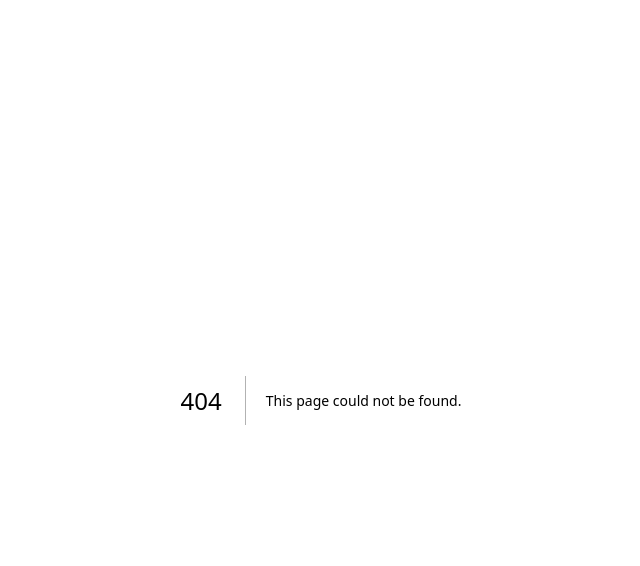
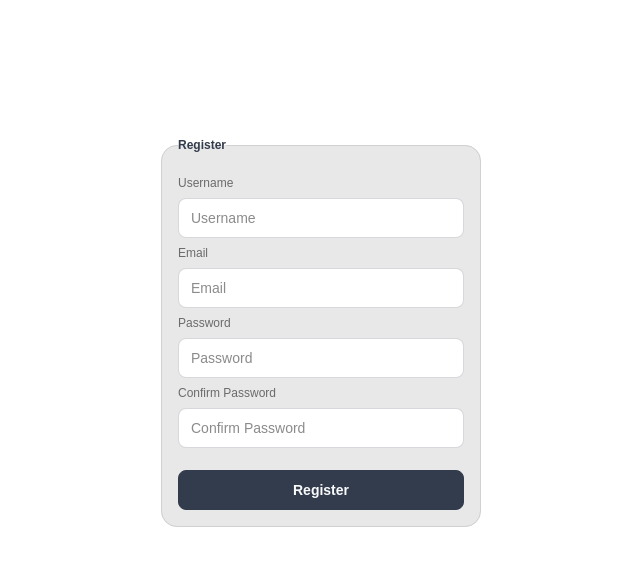
Before and after one commit to Katleho-hub/sebenza-tech-assessment, a Next.js app: page /register in a window 1280 px wide. Before the commit this address had no page. Shown: the top 566 px of the page, without its empty margins (319-959 px from the left). Built offline with nearby package versions, Linux system fonts and the light colour scheme.

Commit message:
feature: add registration page. Add: registration form. Add: proxy/middle config

```diff
--- /dev/null
+++ b/src/app/(auth)/layout.tsx
@@ -0,0 +1,11 @@
+export default function AuthLayout({
+  children,
+}: {
+  children: React.ReactNode;
+}) {
+  return (
+    <main className="flex flex-1 flex-col w-full gap-4 items-center justify-center py-32">
+      {children}
+    </main>
+  );
+}
--- /dev/null
+++ b/src/app/(auth)/register/components/registration-form.tsx
@@ -0,0 +1,195 @@
+"use client";
+
+import { RegisterSchema } from "@/lib/schema/auth";
+import { formatZodError } from "@/utils/format-zod-error";
+import { type SubmitEvent, useEffect, useRef, useState } from "react";
+import { useRouter } from "next/navigation";
+
+export function RegistrationForm() {
+  const router = useRouter();
+  const abortControllerRef = useRef<AbortController | null>(null);
+  const [submitError, setSubmitError] = useState<string | null>(null);
+  const [isLoading, setIsLoading] = useState(false);
+  const [passwordMatchError, setPasswordMatchError] = useState<string | null>(
+    null,
+  );
+
+  useEffect(() => {
+    return () => {
+      if (abortControllerRef.current) {
+        abortControllerRef.current.abort();
+      }
+    };
+  }, []);
+
+  async function handleSubmit(e: SubmitEvent<HTMLFormElement>) {
+    e.preventDefault();
+    setIsLoading(true);
+    setPasswordMatchError(null);
+
+    const form = e.currentTarget;
+
+    if (!form.checkValidity()) {
+      setIsLoading(false);
+      return;
+    }
+
+    const formData = new FormData(form);
+    const passwordInput = formData.get("password");
+    const confirmInput = formData.get("confirmPassword");
+
+    if (passwordInput !== confirmInput) {
+      setPasswordMatchError("Passwords do not match.");
+      setIsLoading(false);
+      return;
+    }
+
+    const result = RegisterSchema.safeParse({
+      username: formData.get("username") as string,
+      email: formData.get("email") as string,
+      password: passwordInput as string,
+    });
+
+    if (!result.success) {
+      console.error("Zod Validation failed:", formatZodError(result.error));
+      setIsLoading(false);
+      return;
+    }
+
+    try {
+      const controller = new AbortController();
+      abortControllerRef.current = controller;
+
+      const response = await fetch("/api/auth/register", {
+        signal: controller.signal,
+        method: "POST",
+        headers: {
+          "Content-Type": "application/json",
+        },
+        body: JSON.stringify(result.data),
+      });
+
+      const data = await response.json();
+
+      if (!response.ok) {
+        setSubmitError(
+          data?.error || "Something went wrong, please try again.",
+        );
+        return;
+      }
+
+      router.refresh();
+      router.replace("/");
+    } catch (error: unknown) {
+      // Maybe handle abort
+      setSubmitError(
+        error instanceof Error
+          ? error.message
+          : "An unexpected error occurred.",
+      );
+    } finally {
+      setIsLoading(false);
+    }
+  }
+
+  return (
+    <form onSubmit={handleSubmit} noValidate>
+      <fieldset className="fieldset bg-base-200 border-base-300 rounded-box w-xs border p-4">
+        <legend className="fieldset-legend">Register</legend>
+
+        <label htmlFor="username" className="label">
+          Username
+        </label>
+        <input
+          id="username"
+          type="text"
+          name="username"
+          className="input validator"
+          placeholder="Username"
+          pattern="[A-Za-z][A-Za-z0-9\-]*"
+          minLength={3}
+          maxLength={30}
+          required
+        />
+        <p className="validator-hint hidden">
+          Must be 3 to 30 characters
+          <br />
+          containing only letters, numbers or dash
+        </p>
+
+        <label htmlFor="email" className="label">
+          Email
+        </label>
+        <input
+          id="email"
+          type="email"
+          name="email"
+          className="input validator"
+          placeholder="Email"
+          required
+        />
+        <p className="validator-hint hidden">Must be a valid email address</p>
+
+        <label htmlFor="password" className="label">
+          Password
+        </label>
+        <input
+          id="password"
+          type="password"
+          name="password"
+          className="input validator"
+          placeholder="Password"
+          minLength={8}
+          pattern="(?=.*\d)(?=.*[a-z])(?=.*[A-Z]).{8,}"
+          required
+        />
+        <p className="validator-hint hidden">
+          Must be more than 8 characters, including
+          <br />
+          At least one number <br />
+          At least one lowercase letter <br />
+          At least one uppercase letter
+        </p>
+
+        <label htmlFor="confirmPassword" className="label">
+          Confirm Password
+        </label>
+        <input
+          id="confirmPassword"
+          type="password"
+          name="confirmPassword"
+          className={`input validator ${passwordMatchError ? "input-error" : ""}`}
+          placeholder="Confirm Password"
+          minLength={8}
+          pattern="(?=.*\d)(?=.*[a-z])(?=.*[A-Z]).{8,}"
+          required
+        />
+        <p
+          className={`${passwordMatchError ? "text-error" : "hidden validator-hint"}`}
+        >
+          {passwordMatchError ? (
+            passwordMatchError
+          ) : (
+            <>
+              Must be more than 8 characters, including
+              <br />
+              At least one number <br />
+              At least one lowercase letter <br />
+              At least one uppercase letter
+            </>
+          )}
+        </p>
+
+        <button
+          type="submit"
+          disabled={isLoading}
+          className="btn btn-neutral mt-4"
+        >
+          {isLoading && <span className="loading loading-spinner" />}
+          Register
+        </button>
+      </fieldset>
+      {submitError && <p className="text-error">{submitError}</p>}
+    </form>
+  );
+}
--- /dev/null
+++ b/src/app/(auth)/register/page.tsx
@@ -0,0 +1,5 @@
+import { RegistrationForm } from "./components/registration-form";
+
+export default function Page() {
+  return <RegistrationForm />;
+}
--- /dev/null
+++ b/src/app/constants/routes.ts
@@ -0,0 +1,5 @@
+import type { Route } from "next";
+
+export const protectedRoutes = ["/"] as const satisfies readonly Route[];
+
+export const authRoutes = ["/register"] as const satisfies readonly Route[];
--- a/src/app/layout.tsx
+++ b/src/app/layout.tsx
@@ -20,10 +20,13 @@ export const metadata: Metadata = {
 export default function RootLayout({ children }: LayoutProps<"/">) {
   return (
     <html
+      data-theme="emerald"
       lang="en"
       className={`${geistSans.variable} ${geistMono.variable} h-full antialiased`}
     >
-      <body className="min-h-full flex flex-col">{children}</body>
+      <body className="min-h-full flex bg-base-200 flex-col items-center">
+        <div className="w-full max-w-3xl flex flex-col gap-4">{children}</div>
+      </body>
     </html>
   );
 }
--- /dev/null
+++ b/src/proxy.ts
@@ -0,0 +1,35 @@
+import { NextResponse } from "next/server";
+import type { NextRequest } from "next/server";
+import { cookies } from "next/headers";
+import { decrypt } from "@/lib/server/session";
+import { authRoutes, protectedRoutes } from "@/app/constants/routes";
+
+export async function proxy(request: NextRequest) {
+  const path = request.nextUrl.pathname;
+  const cookie = (await cookies()).get("session")?.value;
+  const session = await decrypt(cookie);
+  const isProtectedRoute = protectedRoutes.some((route) => path === route);
+  const isAuthRoute = (authRoutes as readonly string[]).includes(path);
+
+  if (isProtectedRoute && !session?.userId) {
+    return NextResponse.redirect(new URL("/register", request.nextUrl));
+  }
+
+  if (isAuthRoute && session?.userId && path !== "/") {
+    return NextResponse.redirect(new URL("/", request.nextUrl));
+  }
+
+  return NextResponse.next();
+}
+
+export const config = {
+  matcher: [
+    /*
+     * Intercept all request paths except for:
+     * - api routes (_next/static, _next/image)
+     * - favicon images (favicon.ico)
+     * - standard media static extensions (svg, png, jpg, jpeg, gif, webp)
+     */
+    "/((?!_next/static|_next/image|favicon.ico|.*\\.(?:svg|png|jpg|jpeg|gif|webp)$).*)",
+  ],
+};
```
